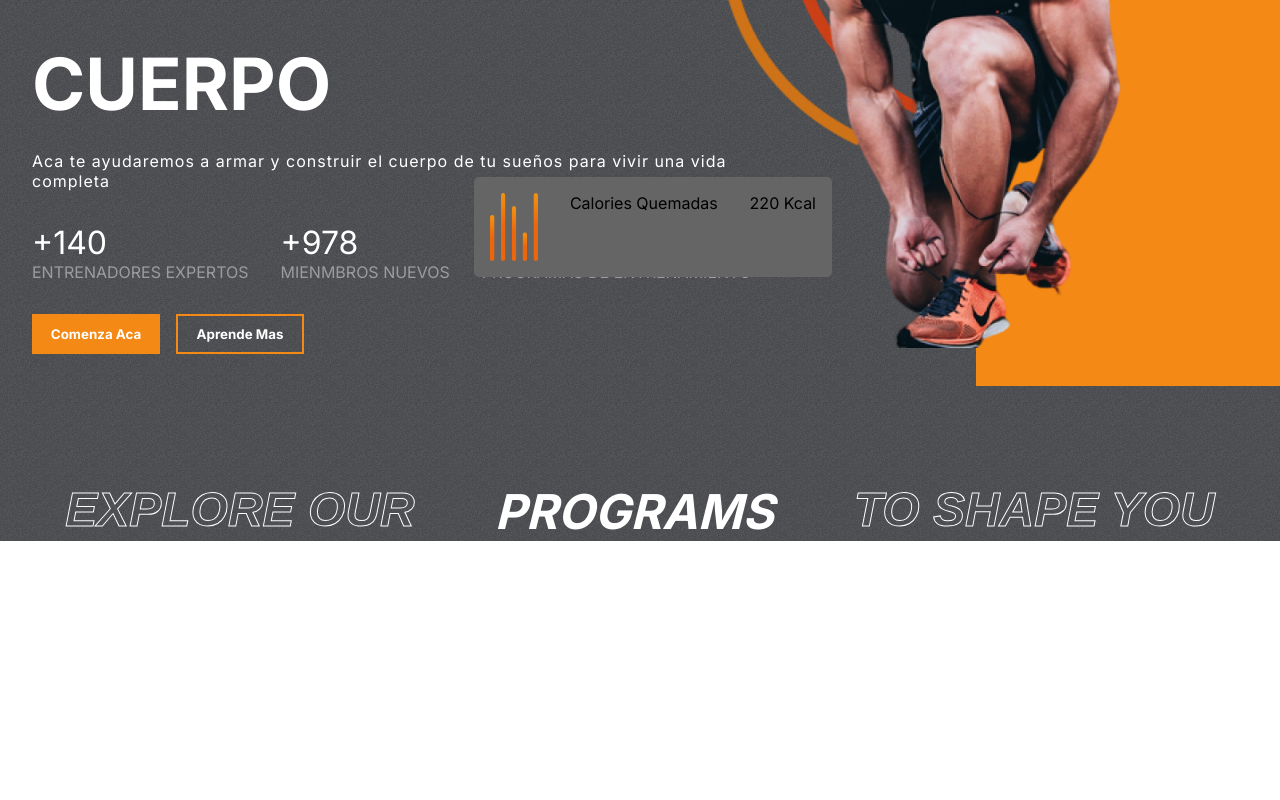
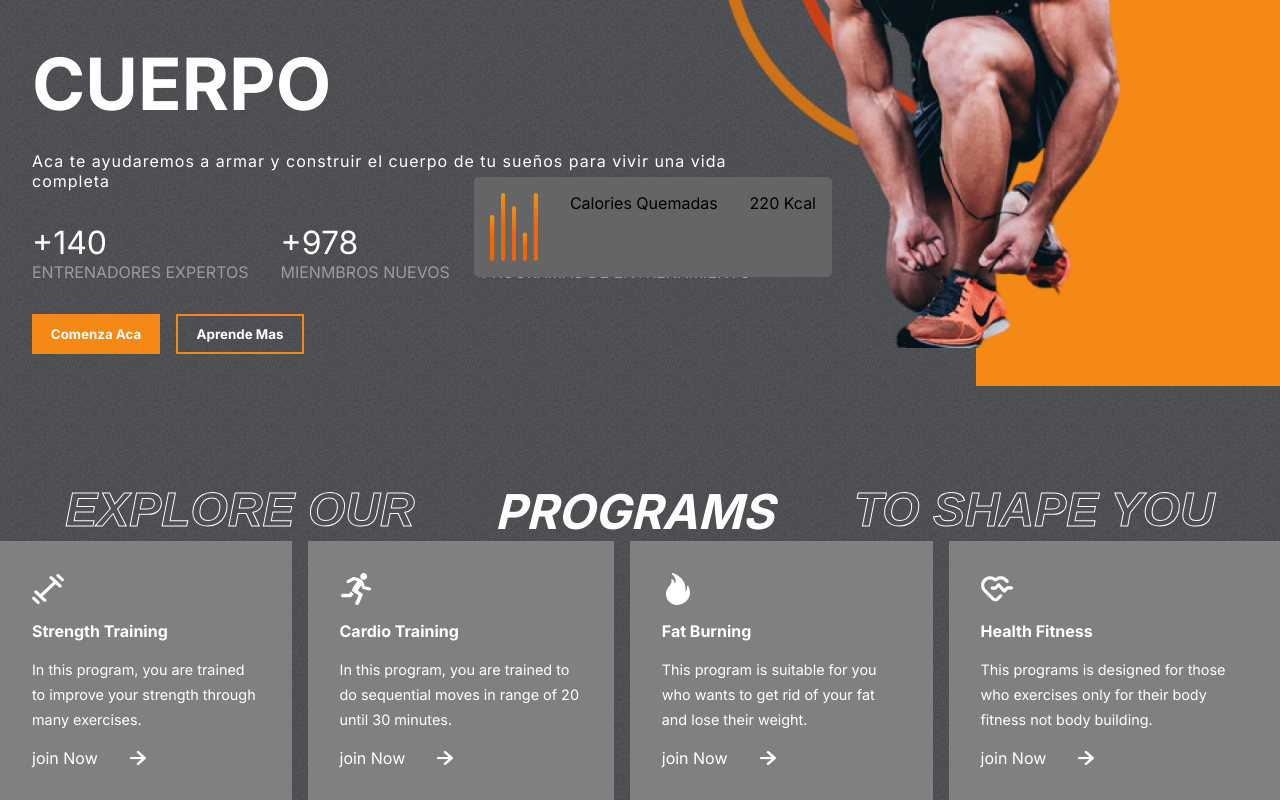
Before and after one commit to SantiagoNaya/agarrefalso, a React (Create React App) app: page / in a window 1280 px wide. Shown: the part 335-1135 px from the top of the page. Before the commit the page ends 876 px from the top, so only its background shows below. Built offline with nearby package versions, Linux system fonts and the light colour scheme.

Commit message:
feat: segunda seccion programs terminada

```diff
--- a/src/components/Programs/Programs.css
+++ b/src/components/Programs/Programs.css
@@ -15,3 +15,49 @@
     text-transform: uppercase;
     font-style: italic;
 }
+
+.program-categories{
+    display: flex;
+    gap: 1rem;
+
+}
+
+.category{
+    display: flex;
+    flex-direction: column;
+    background-color: gray;
+    padding: 2rem;
+    gap: 1rem;
+    color: white;
+    justify-content: space-between;
+}
+
+.category>:nth-child(1){
+    width: 2rem;
+    height: 2rem;
+    fill: white;
+}
+.category>:nth-child(2){
+    font-size: 1rem ;
+    font-weight: bold;
+}
+
+.category>:nth-child(3){
+   font-size: 0.9rem;
+   line-height: 25px;
+}
+
+.join-now{
+    display: flex;
+    align-items: center;
+    gap: 2rem;
+}
+
+.join-now>img{
+    width: 1rem;
+}
+
+.category:hover{
+    background: var(--planCard);
+    cursor: pointer;
+}
--- a/src/components/Programs/Programs.jsx
+++ b/src/components/Programs/Programs.jsx
@@ -1,20 +1,31 @@
 import React from 'react'
 import './Programs.css'
+import {programsData} from '../../data/programsData'
+import RightArrow from '../../assets/rightArrow.png'
 const Programs =() => {
   return (
     <div className="Program" id="programs">
           {/* header*/}
 <div className="Programs-header">
           <span className='stroke-text'>Explore our</span>
-          <span>
-          Programs
-            </span>
-            <span className='stroke-text'>
-            to shape you
-            </span>
-            </div>
+          <span> Programs</span>
+     <span className='stroke-text'> to shape you</span>
+     </div>
+     <div className="program-categories">
+        {programsData.map((program)=>(
+          <div className="category">
+              {program.image}
+              <span>{program.heading}</span>
+              <span>{program.details}</span>
+              <div className="join-now"><span>join Now</span><img src={RightArrow} alt="" /></div>
+          </div>
+        ))}
+
+
+     </div>
     </div>
-  )
-}
 
-export default Programs
+  );
+};
+
+export default Programs;
```
